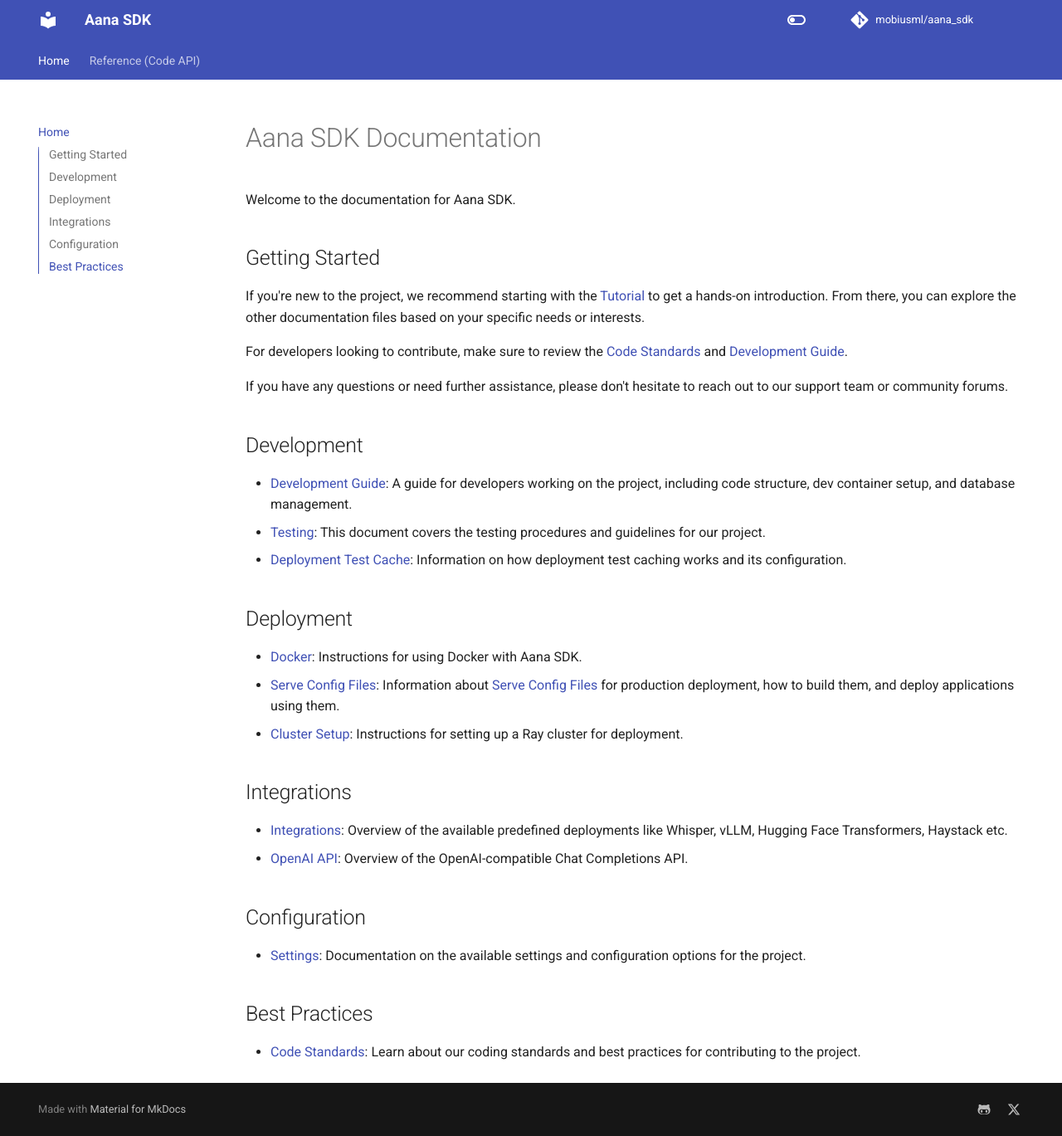
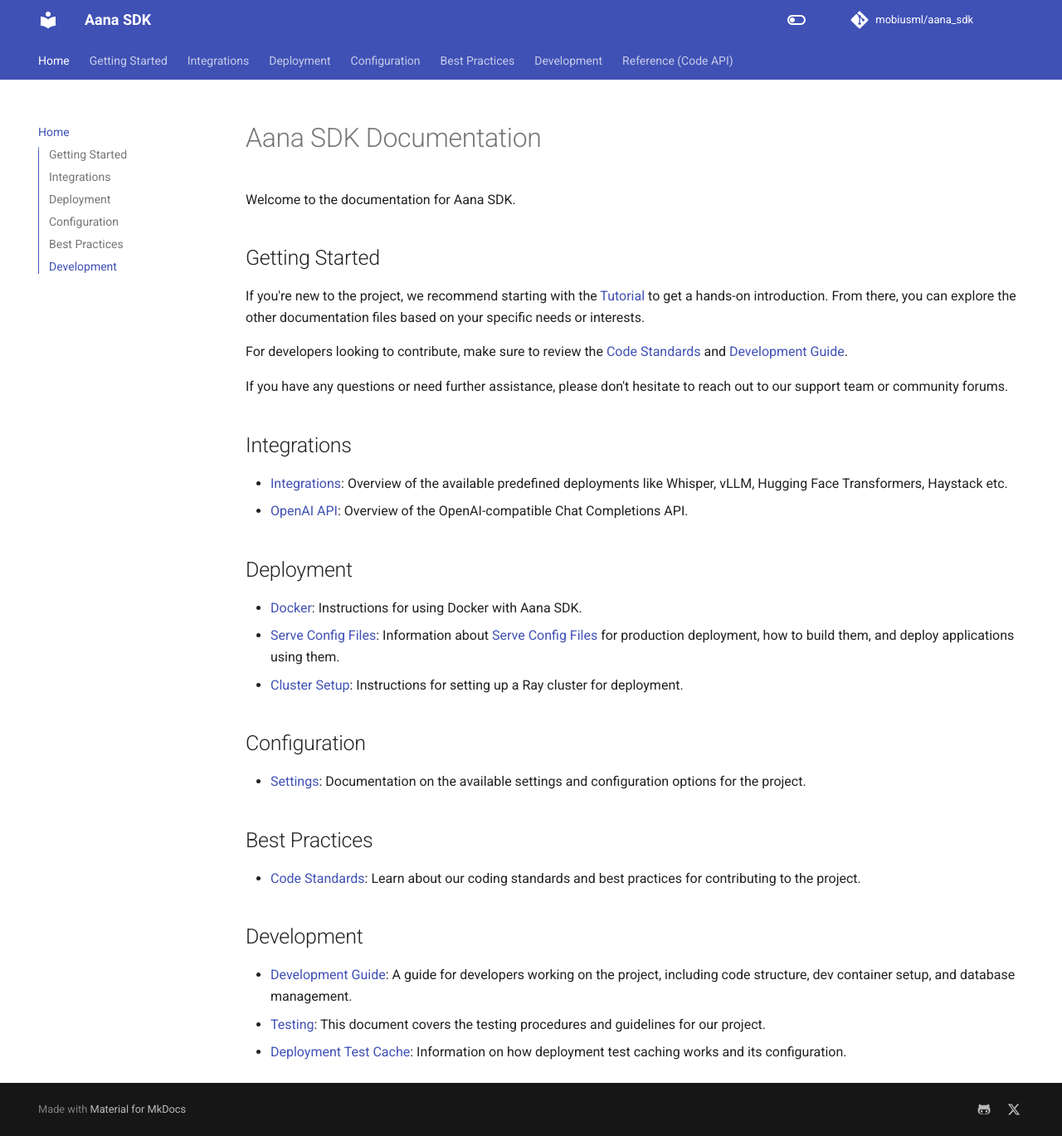
Before and after one commit to mobiusml/aana_sdk, an MkDocs documentation site: the page built from docs/index.md, in a window 1280 px wide and 1369 px high. Shown: the whole window at 83% size. Built offline with MkDocs 1.6.1 and Material for MkDocs 9.7.7, drawn with Linux system fonts in a browser that asks for light colours; comment, search, counter and statistics services are not loaded; some of the changed lines change nothing that is shown.

Commit message:
Updated navigation

```diff
--- a/docs/index.md
+++ b/docs/index.md
@@ -10,22 +10,22 @@
 
 If you have any questions or need further assistance, please don't hesitate to reach out to our support team or community forums.
 
-## Development
-- [Development Guide](pages/development.md): A guide for developers working on the project, including code structure, dev container setup, and database management.
-- [Testing](pages/testing.md): This document covers the testing procedures and guidelines for our project.
-- [Deployment Test Cache](pages/deployment_test_cache.md): Information on how deployment test caching works and its configuration.
+## Integrations
+- [Integrations](pages/integrations.md): Overview of the available predefined deployments like Whisper, vLLM, Hugging Face Transformers, Haystack etc.
+- [OpenAI API](pages/openai_api.md): Overview of the OpenAI-compatible Chat Completions API.
 
 ## Deployment
 - [Docker](pages/docker.md): Instructions for using Docker with Aana SDK.
 - [Serve Config Files](pages/serve_config_files.md): Information about [Serve Config Files](https://docs.ray.io/en/latest/serve/production-guide/config.html#serve-config-files) for production deployment, how to build them, and deploy applications using them.
 - [Cluster Setup](pages/cluster_setup.md): Instructions for setting up a Ray cluster for deployment.
 
-## Integrations
-- [Integrations](pages/integrations.md): Overview of the available predefined deployments like Whisper, vLLM, Hugging Face Transformers, Haystack etc.
-- [OpenAI API](pages/openai_api.md): Overview of the OpenAI-compatible Chat Completions API.
-
 ## Configuration
 - [Settings](pages/settings.md): Documentation on the available settings and configuration options for the project.
 
 ## Best Practices
 - [Code Standards](pages/code_standards.md): Learn about our coding standards and best practices for contributing to the project.
+
+## Development
+- [Development Guide](pages/development.md): A guide for developers working on the project, including code structure, dev container setup, and database management.
+- [Testing](pages/testing.md): This document covers the testing procedures and guidelines for our project.
+- [Deployment Test Cache](pages/deployment_test_cache.md): Information on how deployment test caching works and its configuration.
--- a/mkdocs.yml
+++ b/mkdocs.yml
@@ -86,6 +86,23 @@
 # Page tree
 nav:
   - Home: index.md
+  - Getting Started:
+    - Tutorial: pages/tutorial.md
+  - Integrations:
+    - Overview: pages/integrations.md
+    - OpenAI API: pages/openai_api.md
+  - Deployment:
+    - Docker: pages/docker.md
+    - Serve Config Files: pages/serve_config_files.md
+    - Cluster Setup: pages/cluster_setup.md
+  - Configuration:
+    - Settings: pages/settings.md
+  - Best Practices:
+    - Code Standards: pages/code_standards.md
+  - Development:
+    - Development Guide: pages/development.md
+    - Testing: pages/testing.md
+    - Deployment Test Cache: pages/deployment_test_cache.md
   - Reference (Code API):
     - reference/aana_api.md
     - reference/aana_deployments.md
```
Also changed, not shown: docs/pages/settings.md (+1 -0 lines).
